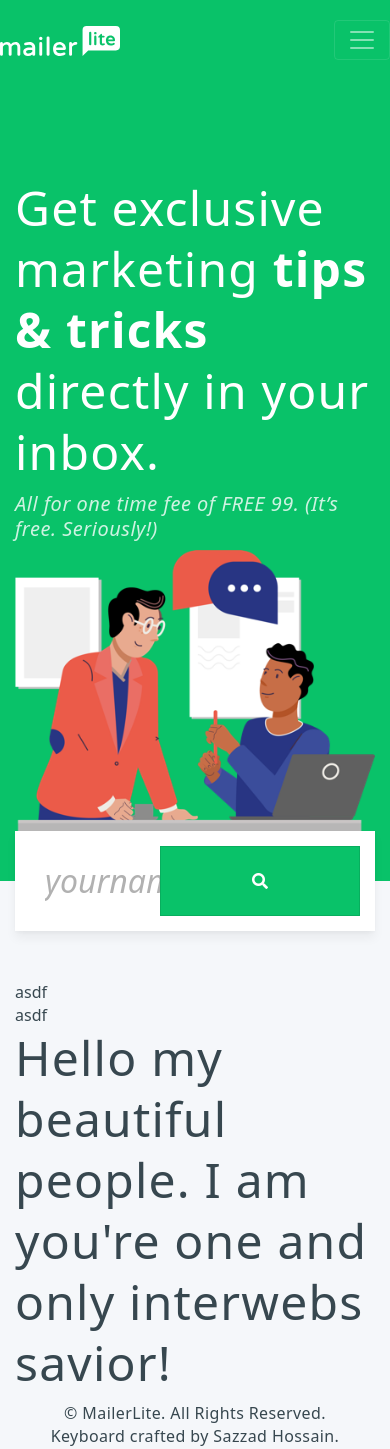
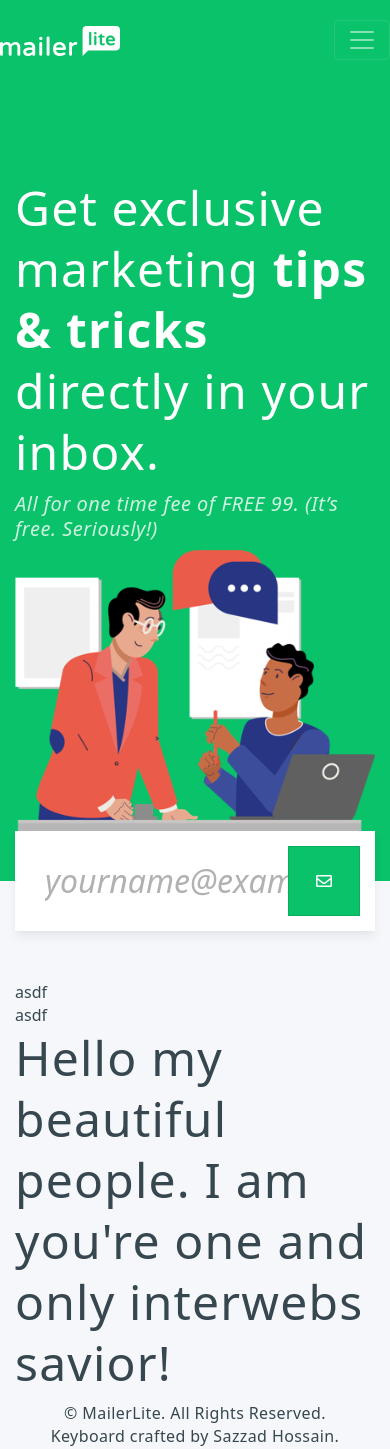
Before and after one commit to iamshipon1988/mailerlite, a Jekyll site: the page built from index.html, in a window 390 px wide. Built offline with Jekyll 4.4.1, drawn with Linux system fonts in a browser that asks for light colours; nearby versions of some CDN libraries.

Commit message:
Added https redirect. Fixed responsive issue.

```diff
--- a/_includes/_header.html
+++ b/_includes/_header.html
@@ -11,6 +11,11 @@
         {% endif %}
     </title>
     <meta name="viewport" content="width=device-width, initial-scale=1, user-scalable=no">
+    <script type="text/javascript">
+        var host = "mailerlite.sazzad.me";
+        if ((host == window.location.host) && (window.location.protocol != "https:"))
+            window.location.protocol = "https";
+    </script>
 
     <!-- Le Meta Data -->
     <meta content="{{ site.title }}" property="og:site_name">
--- a/index.html
+++ b/index.html
@@ -23,7 +23,7 @@ bodyID: newsletterPage
 <div class="container">
     <form class="email-form">
         <input type="email" placeholder="yourname@example.com" aria-label="Search">
-        <button class="btn btn-success" type="submit"><i class="fas fa-search d-block d-sm-none"></i><span class="d-none d-sm-block">Sign Up</span></button>
+        <button class="btn btn-success" type="submit"><i class="far fa-envelope d-block d-sm-none"></i><span class="d-none d-sm-block">Sign Up</span></button>
     </form>
 </div>
 
--- a/style/core/style.scss
+++ b/style/core/style.scss
@@ -113,6 +113,7 @@ header {
         right: $padding;
         top: $padding;
         width: 200px;
+        max-width: 20%;
         height: calc(100% - (2*#{$padding}));
         outline: none;
         z-index: 2;
```
Also changed, not shown: style/core/style.min.css, 5 other files.
